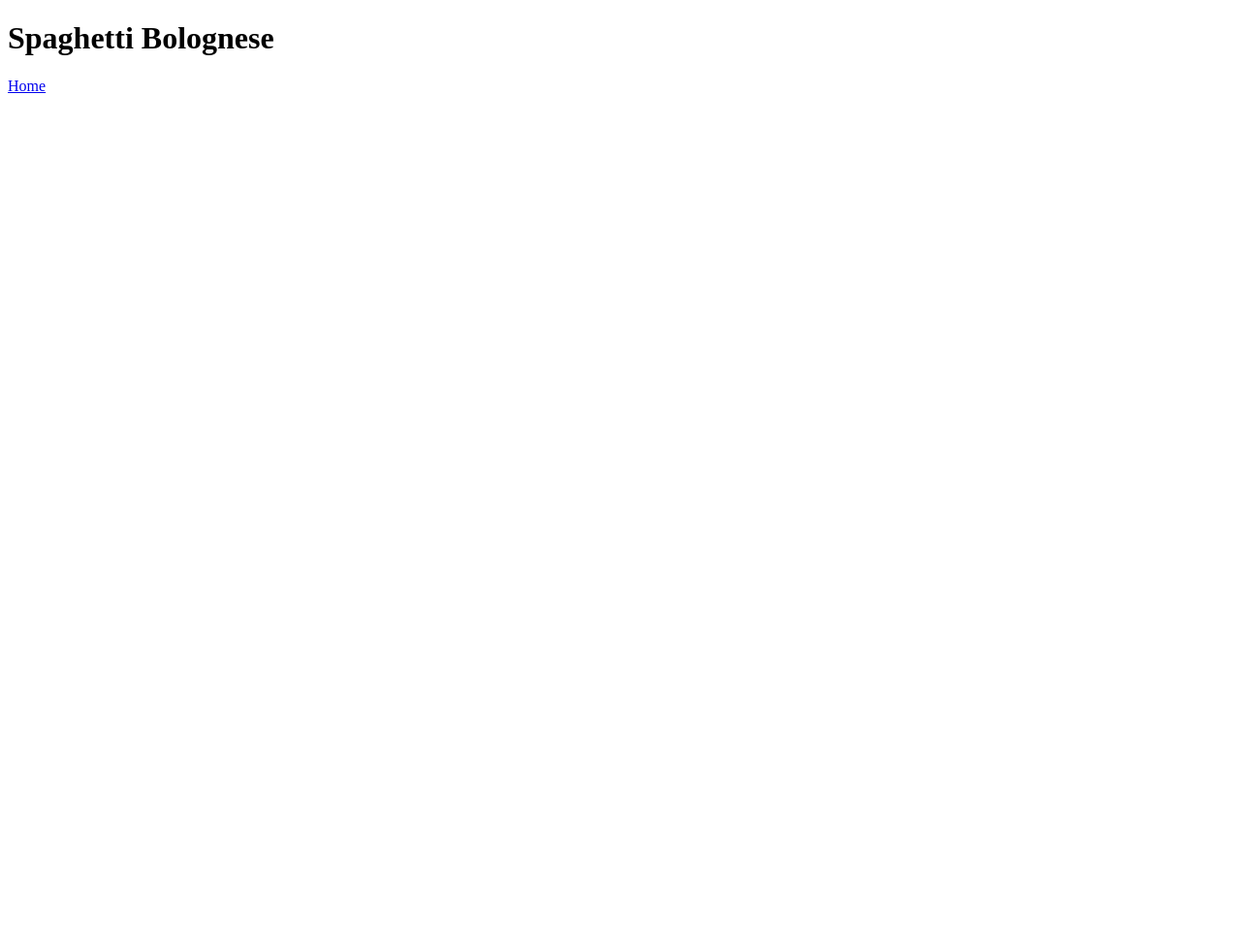
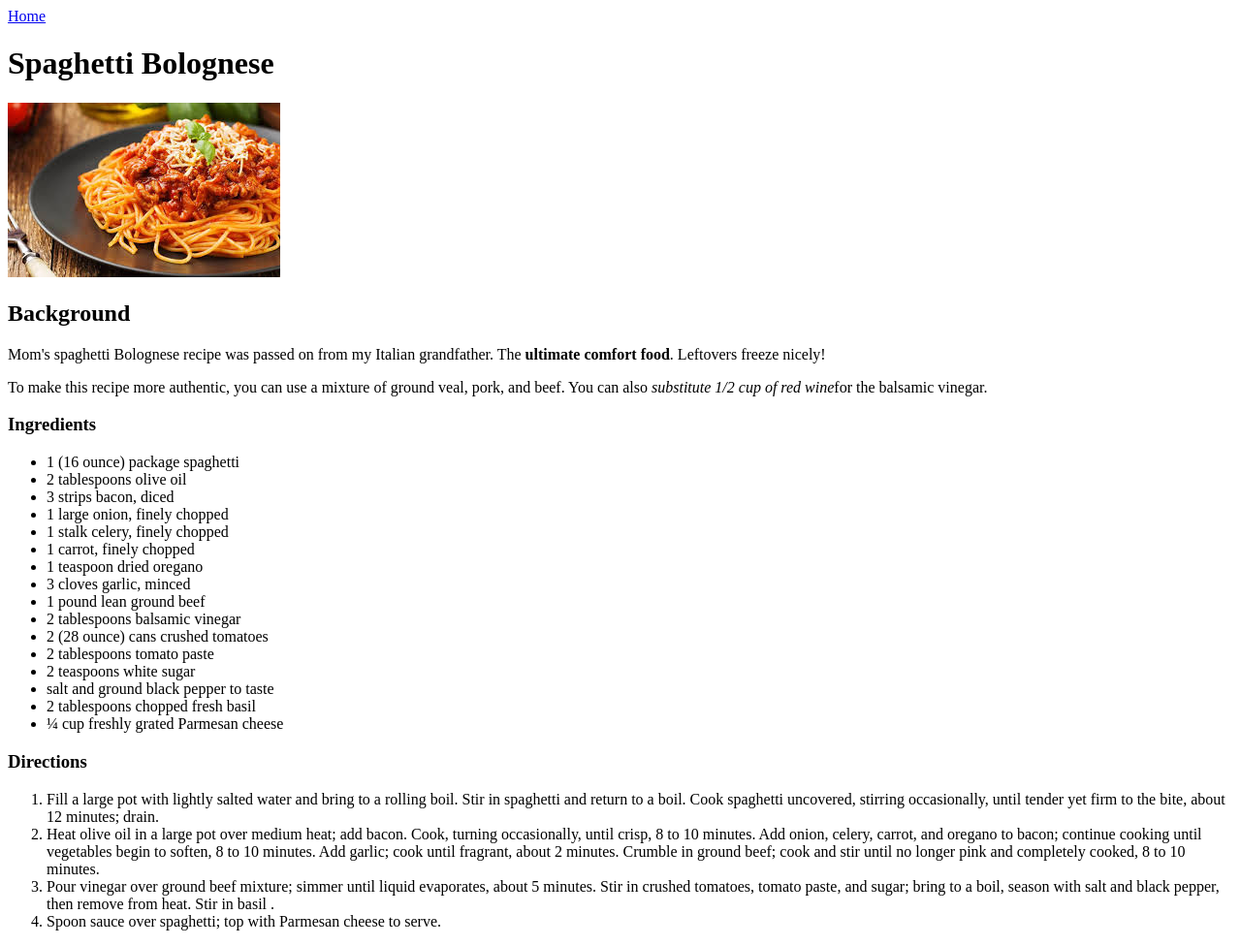
Before and after one commit to shkm925/odin-recipes, a plain HTML site: page recipes/spaghetti-bolognese.html in a window 1280 px wide. Shown: the whole page at 97% size. Before the commit the page ends 800 px from the top, so only its background shows below. Drawn offline with Linux system fonts and the light colour scheme.

Commit message:
Add image and recipe details

```diff
--- a/recipes/spaghetti-bolognese.html
+++ b/recipes/spaghetti-bolognese.html
@@ -3,10 +3,45 @@
     <head>
         <meta charset="UTF-8">
         <title>Mom's Spaghetti Bolognese</title>
+        <a href="../index.html">Home</a>
     </head>
 
     <body>
         <h1>Spaghetti Bolognese</h1>
-        <a href="../index.html">Home</a>
+
+        <img src="../images/spaghetti-bolognese.jpg" alt="Spaghetti Bolognese">
+
+        <h2>Background</h2>
+            <p>Mom's spaghetti Bolognese recipe was passed on from my Italian grandfather. The <strong>ultimate comfort food</strong>. Leftovers freeze nicely!</p>
+            <p>To make this recipe more authentic, you can use a mixture of ground veal, pork, and beef. You can also <em>substitute 1/2 cup of red wine</em>for the balsamic vinegar.</p>
+
+        <h3>Ingredients</h3>
+            <ul>
+                <li>1 (16 ounce) package spaghetti</li>
+                <li>2 tablespoons olive oil</li>
+                <li>3 strips bacon, diced</li>
+                <li>1 large onion, finely chopped</li>
+                <li>1 stalk celery, finely chopped</li>
+                <li>1 carrot, finely chopped</li>
+                <li>1 teaspoon dried oregano</li>
+                <li>3 cloves garlic, minced</li>
+                <li>1 pound lean ground beef</li>
+                <li>2 tablespoons balsamic vinegar</li>
+                <li>2 (28 ounce) cans crushed tomatoes</li>
+                <li>2 tablespoons tomato paste</li>
+                <li>2 teaspoons white sugar</li>
+                <li>salt and ground black pepper to taste</li>
+                <li>2 tablespoons chopped fresh basil</li>
+                <li>¼ cup freshly grated Parmesan cheese</li>
+            </ul>
+
+        <h3>Directions</h3>
+            <ol>
+                <li>Fill a large pot with lightly salted water and bring to a rolling boil. Stir in spaghetti and return to a boil. Cook spaghetti uncovered, stirring occasionally, until tender yet firm to the bite, about 12 minutes; drain.</li>
+                <li>Heat olive oil in a large pot over medium heat; add bacon. Cook, turning occasionally, until crisp, 8 to 10 minutes. Add onion, celery, carrot, and oregano to bacon; continue cooking until vegetables begin to soften, 8 to 10 minutes. Add garlic; cook until fragrant, about 2 minutes. Crumble in ground beef; cook and stir until no longer pink and completely cooked, 8 to 10 minutes.</li>
+                <li>Pour vinegar over ground beef mixture; simmer until liquid evaporates, about 5 minutes. Stir in crushed tomatoes, tomato paste, and sugar; bring to a boil, season with salt and black pepper, then remove from heat. Stir in basil .</li>
+                <li>Spoon sauce over spaghetti; top with Parmesan cheese to serve.</li>
+            </ol>
+
     </body>
 </html>
```
Also changed, not shown: images/spaghetti-bolognese.jpg (added).
